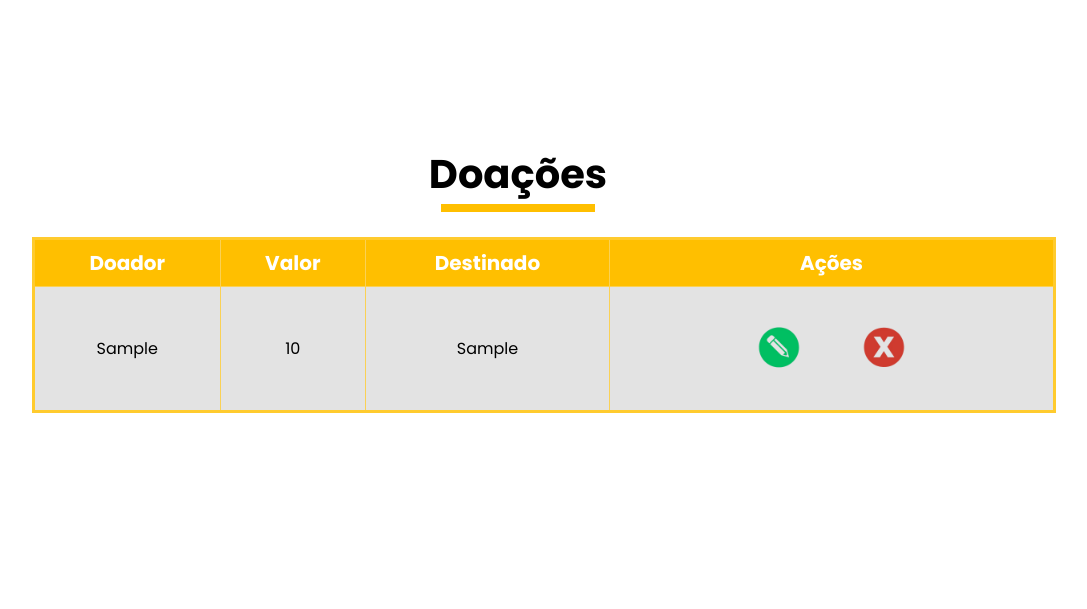
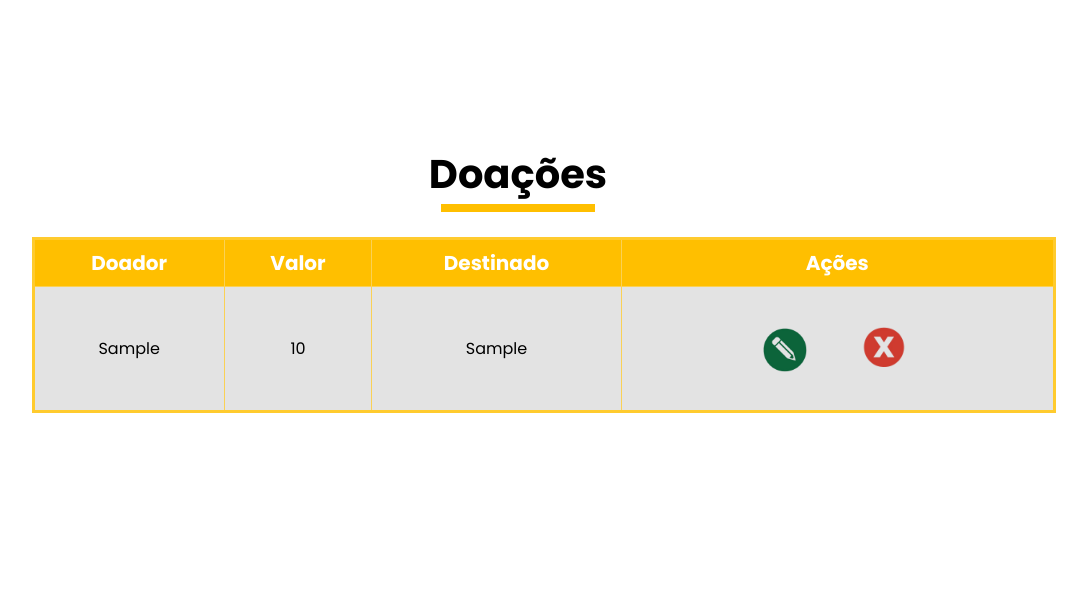
Before and after one commit to lannakamilly/projeto_abepoli, a PHP site: page /doacoes.php in a window 1280 px wide. Shown: the part 1235-1844 px from the top of the page, without its empty margins (122-1209 px from the left). Run offline with PHP 8.4, Linux system fonts and the light colour scheme; a user stored in the database is signed in; data comes from the database, SQL or seed files in the repository; tables that the repository leaves empty hold one stand-in row (values such as "Sample post"); some libraries are stand-ins or nearby versions.

Commit message:
doações arrumei btn

```diff
--- a/doacoes.php
+++ b/doacoes.php
@@ -236,7 +236,7 @@ $stmt->close();
                         if ($logado) {
                             echo "<td class='actions'>";
                             echo "<button class='edit-btn' style='background:none;border:none;cursor:pointer;' title='Editar'>";
-                            echo "<img style='width: 100px;' src='./img/Design_sem_nome__6_-removebg-preview.png' alt='Editar'/>";
+                            echo "<img style='width: 90px;' src='./img/Design_sem_nome__1_-removebg-preview.png' alt='Editar'/>";
                             echo "</button> ";
                             echo "<button class='delete-btn' style='background:none;border:none;cursor:pointer;' title='Excluir' data-id='{$linha['id_doacao']}'>";
                             echo "<img style='width: 100px;' src='./img/Design_sem_nome__3_-removebg-preview.png' alt='Excluir'/>";
```
